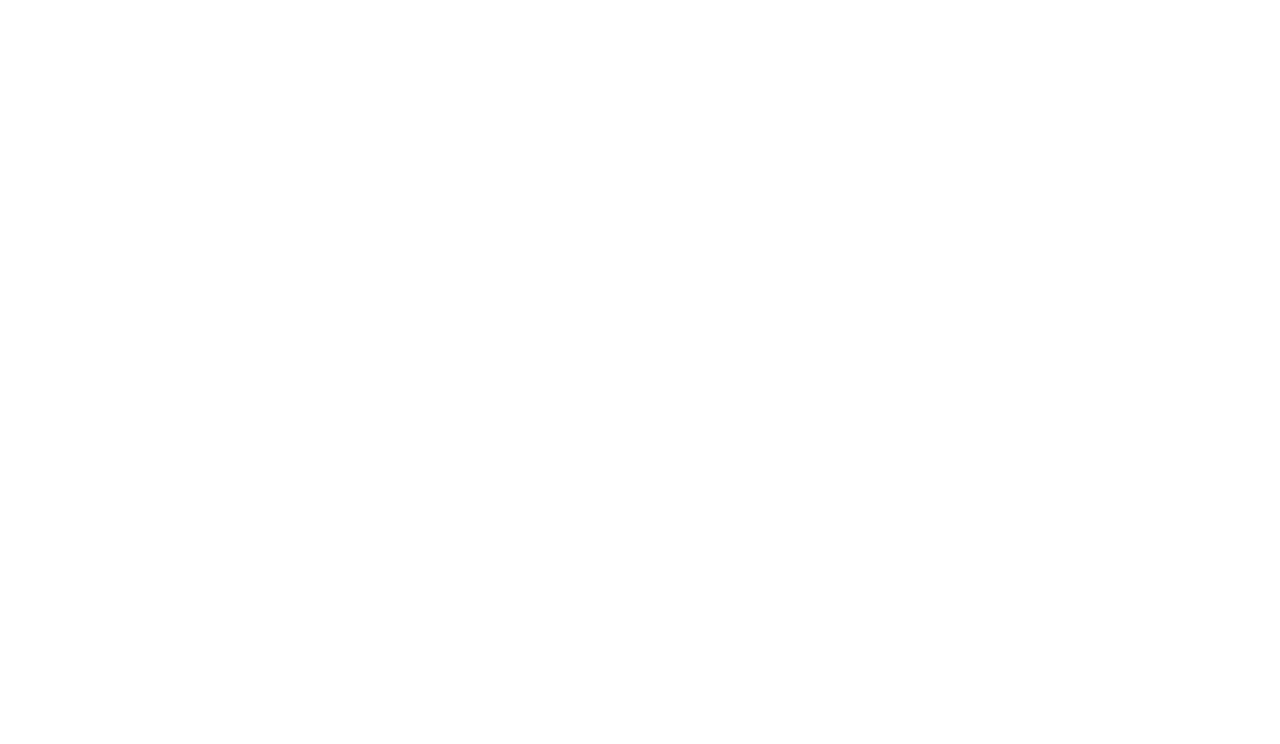
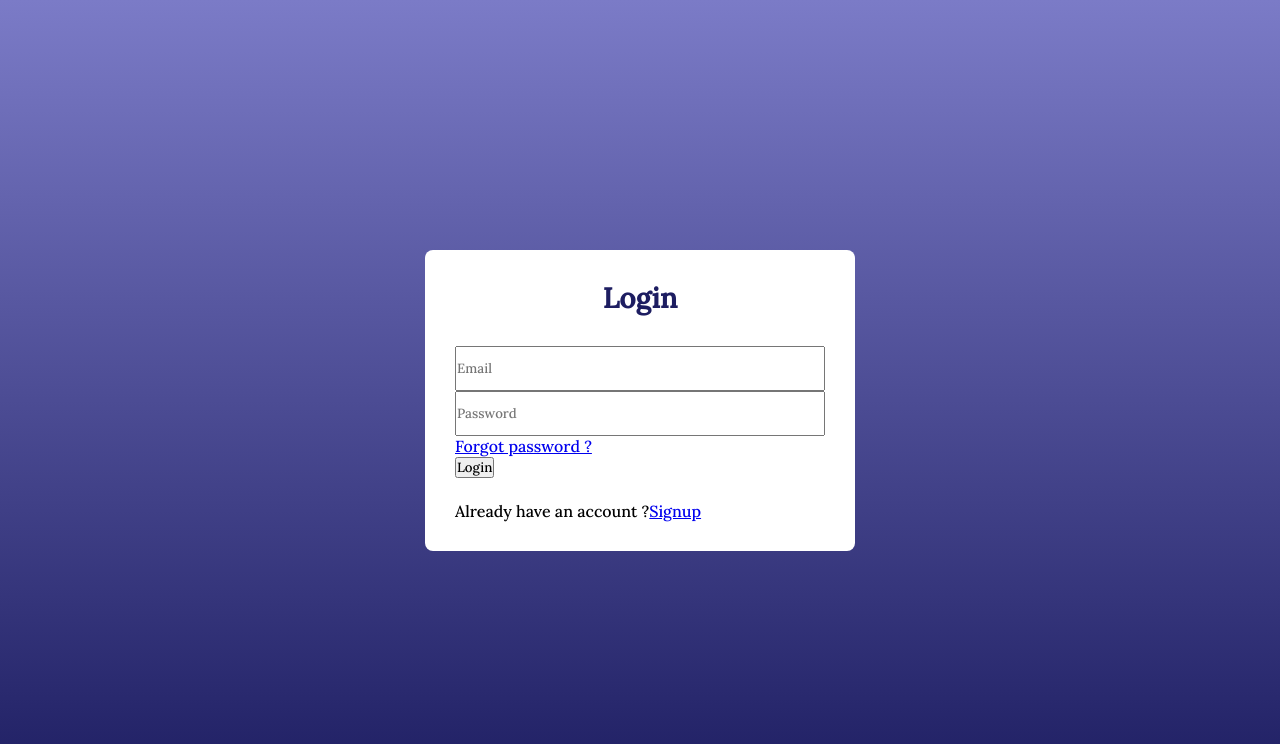
Before and after one commit to Yelhie/Login-and-Signup, a plain HTML site: page index.html in a window 1280 px wide. Drawn offline with nearby package versions, Linux system fonts and the light colour scheme.

Commit message:
Création menu + css

```diff
--- /dev/null
+++ b/css/style.css
@@ -0,0 +1,49 @@
+/*front import */
+
+@import url('https://fonts.googleapis.com/css2?family=Lora:wght@500&display=swap');
+
+*{
+    margin: 0;
+    padding: 0;
+    box-sizing: border-box;
+    font-family: 'Lora', serif;
+}
+
+.container{
+    height: 100vh;
+    width: 100%;
+    display: flex;
+    align-items: center;
+    justify-content: center;
+    background: linear-gradient( #7b7bc7, #1d1d61);
+}
+
+.form{
+    max-width: 430px;
+    width: 100%;
+    padding: 30px;
+    border-radius: 8px;
+    background: white;
+}
+
+header{
+    font-size: 28px;
+    font-weight: 600;
+    color: #1d1d61;
+    text-align: center;
+}
+
+form{
+    margin-top: 30px;
+}
+
+form .field{
+    height:  45px;
+    width: 100%;
+}
+
+.field input{
+    height: 100%;
+    width: 100%;
+
+}
--- a/index.html
+++ b/index.html
@@ -2,9 +2,41 @@
 <html lang="en">
 <head>
     <meta charset="UTF-8">
-    <title>Title</title>
+    <title>Login and Signup</title>
+
+    <link rel="stylesheet" href="css/style.css">
+    <link href='https://unpkg.com/boxicons@2.1.2/css/boxicons.min.css' rel='stylesheet'>
 </head>
 <body>
+    <section class="container forms">
+        <div class="form login">
+            <div class="form-content">
+                <header>Login</header>
 
+                <form action="#">
+                    <div class="field input-field">
+                        <input type="email" placeholder="Email" class="input">
+                    </div>
+
+                    <div class="field input-field">
+                        <input type="password" placeholder="Password" class="password">
+                    </div>
+
+                    <div class="form-link">
+                        <a href="#" class="forgot-pass">Forgot password ?</a>
+                    </div>
+
+                    <div class="field button-field">
+                        <button>Login</button>
+                    </div>
+
+                    <div class="form-link">
+                        <span>Already have an account ?<a href="#" class="signup-link">Signup</a></span>
+                    </div>
+                </form>
+            </div>
+        </div>
+    </section>
 </body>
+
 </html>
```
Also changed, not shown: style.css (deleted).
